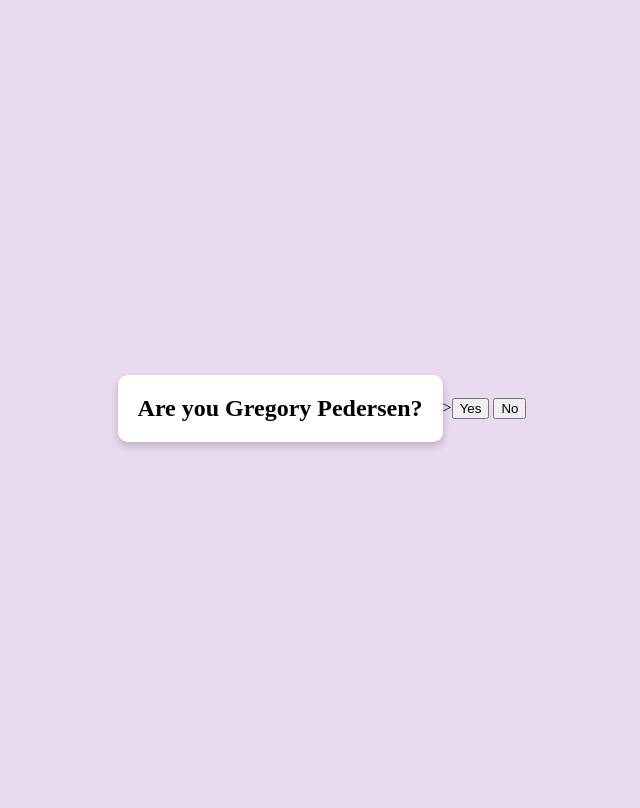
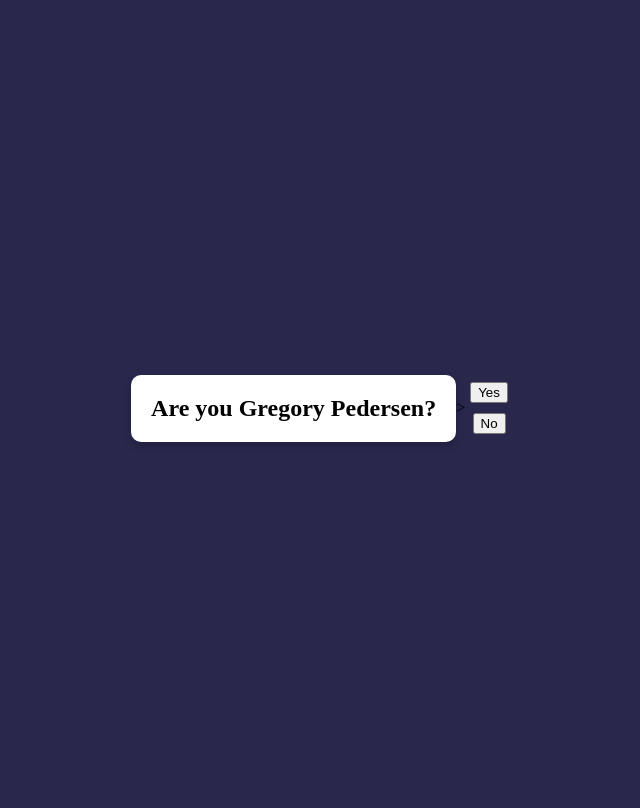
Before and after one commit to gregpedersen99/myWebsite, a Flask app: page / in a window 1280 px wide. Shown: the whole page, without its empty margins (318-958 px from the left). Run offline with Flask 3, Linux system fonts and the light colour scheme.

Commit message:
Update login.html

```diff
--- a/flaskProject/templates/login.html
+++ b/flaskProject/templates/login.html
@@ -16,7 +16,7 @@
             display: flex;
             justify-content: center;
             align-items: center;
-            background-color: #E8DAEF;
+            background-color: #29274C;
             background-size: cover;
             background-position: center;
             background-repeat: no-repeat;
@@ -35,6 +35,14 @@
 
 
         }
+        form{
+            display: flex;
+            flex-direction: column;
+            align-items: center;
+        }
+        button {
+            margin: 5px;
+        }
     </style>
 </head>
 <body>
```
